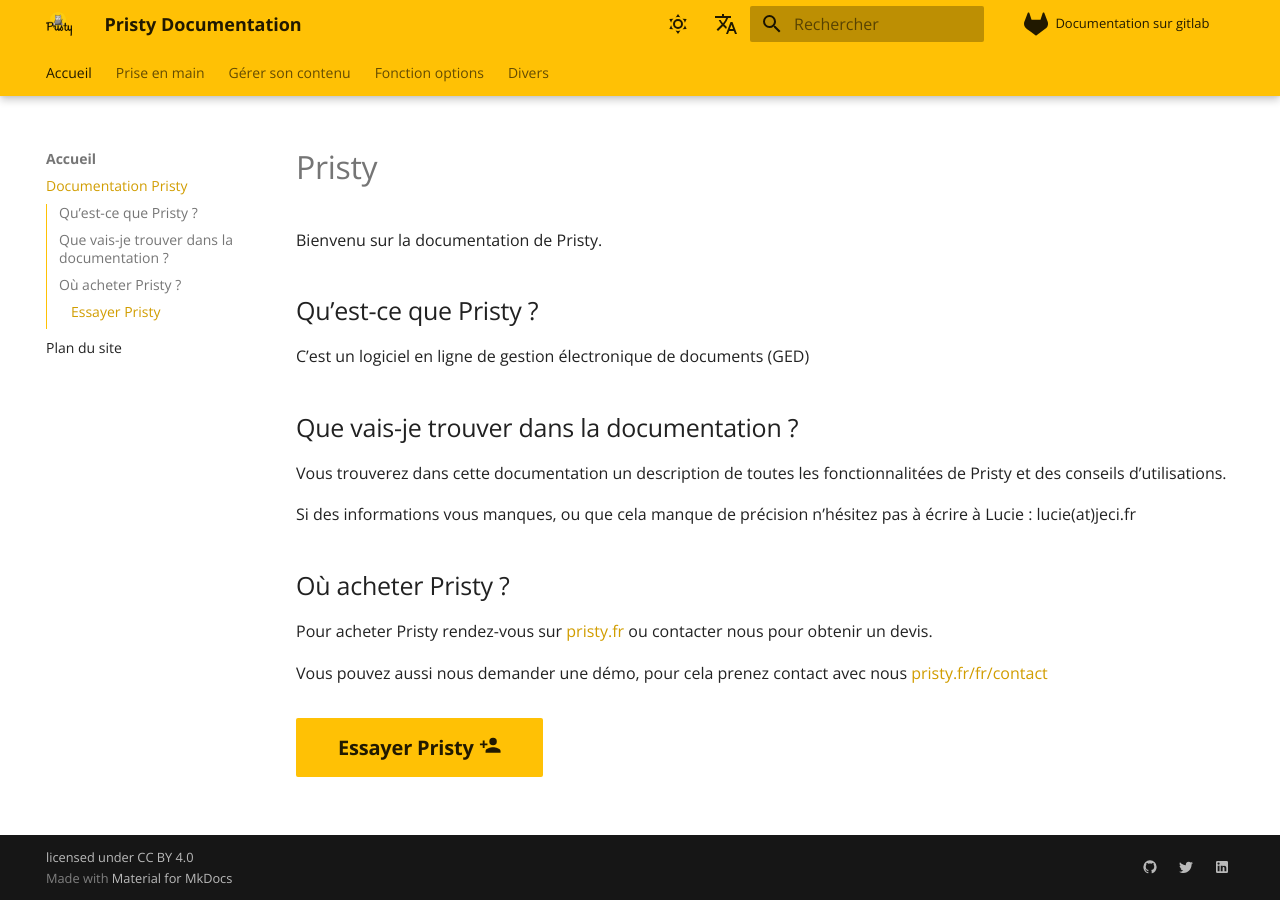
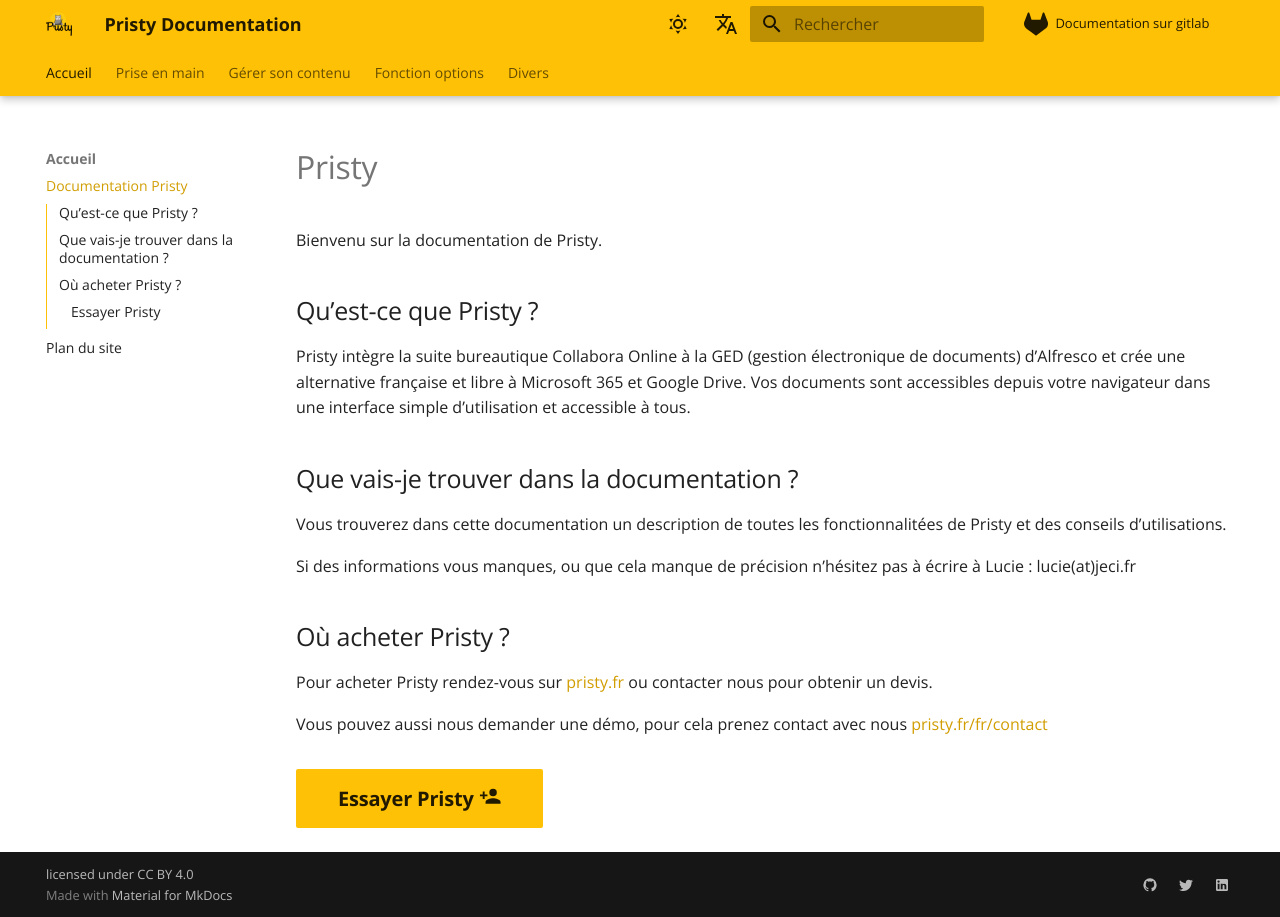
Before and after one commit to jecicorp/pristy-documentation, an MkDocs documentation site: the page built from docs/index.md, in a window 1280 px wide. Built offline with MkDocs 1.6.1 and Material for MkDocs 9.7.7, drawn with Linux system fonts in a browser that asks for light colours; comment, search, counter and statistics services are not loaded.

Commit message:
Corrections mineures

```diff
--- a/docs/index.md
+++ b/docs/index.md
@@ -8,7 +8,7 @@
 Bienvenu sur la documentation de Pristy.
 
 ## Qu'est-ce que Pristy ?
-C'est un logiciel en ligne de gestion électronique de documents (GED)
+Pristy intègre la suite bureautique Collabora Online à la GED (gestion électronique de documents) d'Alfresco et crée une alternative française et libre à Microsoft 365 et Google Drive. Vos documents sont accessibles depuis votre navigateur dans une interface simple d'utilisation et accessible à tous.
 
 ## Que vais-je trouver dans la documentation ?
 Vous trouverez dans cette documentation un description de toutes les fonctionnalitées de Pristy et des conseils d'utilisations.
```
Also changed, not shown: docs/acces-compte.md (+2 -2 lines), docs/panneau-lateral.md (+8 -8 lines), docs/se-reperer.md (+3 -3 lines).
